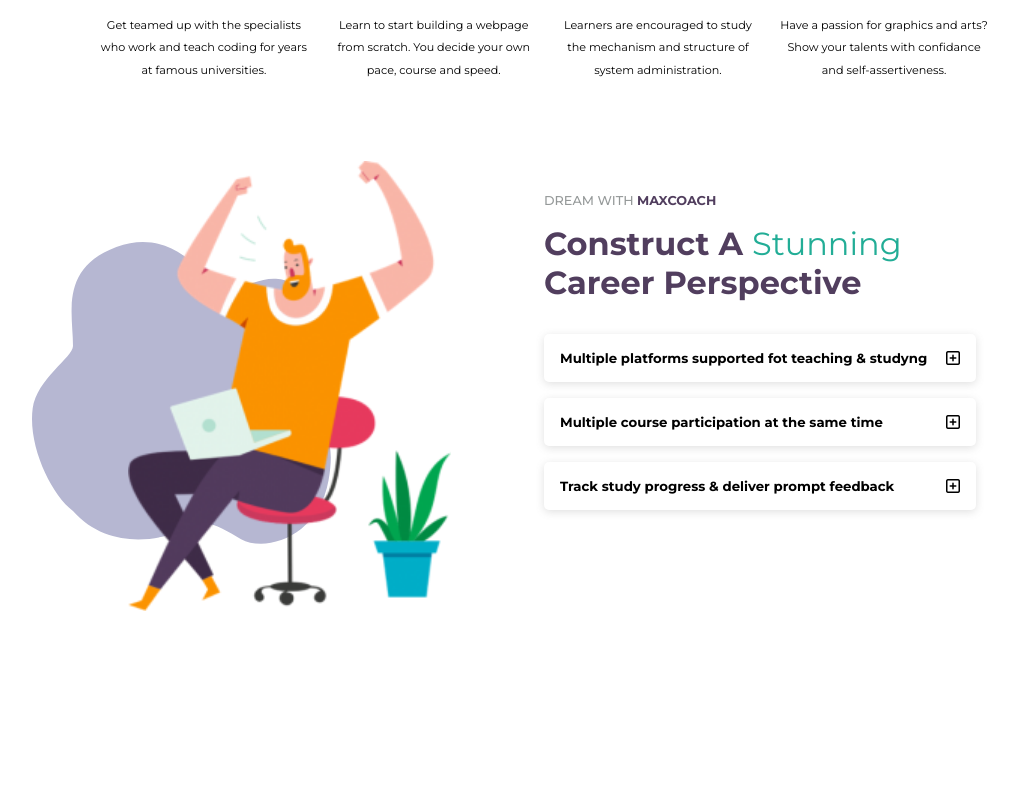
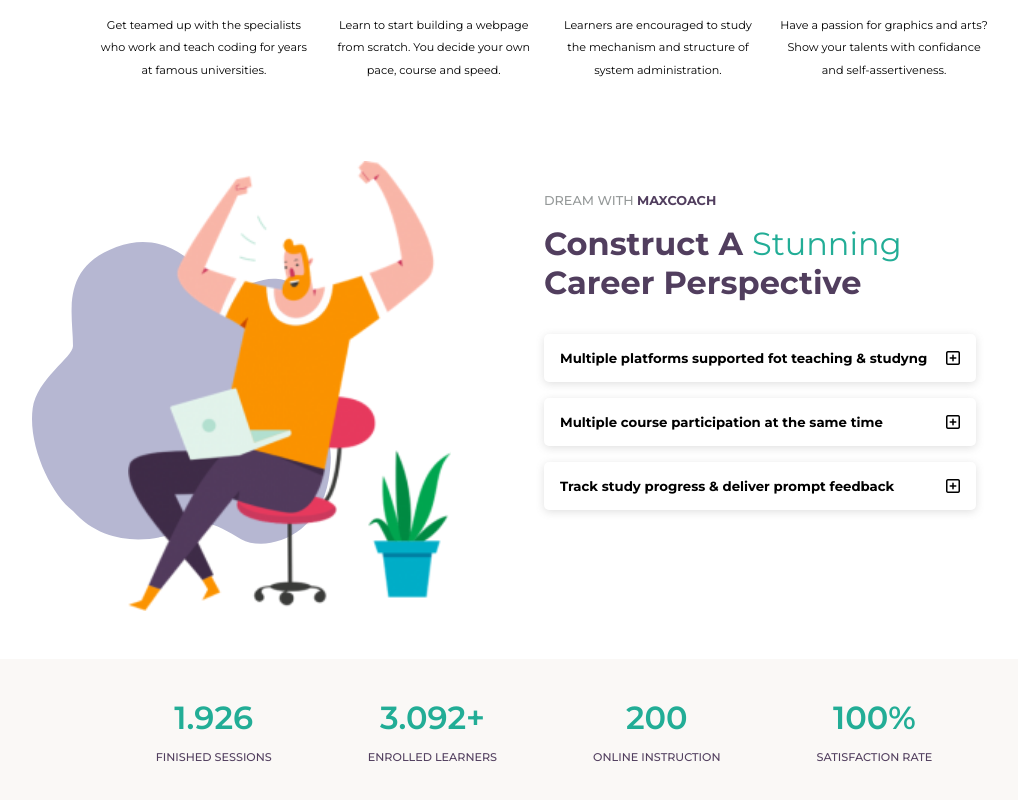
Before and after one commit to AndreaFumagalli4/proj-html-vuejs, a Vue app: page / in a window 1280 px wide. Shown: the part 965-1765 px from the top of the page, without its empty margins (96-1114 px from the left). Before the commit the page ends 1624 px from the top, so only its background shows below. Built offline with nearby package versions, Linux system fonts and the light colour scheme.

Commit message:
add DataComp

```diff
--- a/src/components/MainComponents/AppMain.vue
+++ b/src/components/MainComponents/AppMain.vue
@@ -2,6 +2,8 @@
 import JumboComp from './JumboComp.vue';
 import BuildDreamComp from './BuildDreamComp.vue';
 import CareerProspComp from './CareerProspComp.vue';
+import DataComp from './DataComp.vue';
+
 
 export default {
     name: 'AppMAin',
@@ -10,6 +12,7 @@ export default {
         JumboComp,
         BuildDreamComp,
         CareerProspComp,
+        DataComp,
 
     }
 }
@@ -19,6 +22,7 @@ export default {
     <JumboComp />
     <BuildDreamComp />
     <CareerProspComp />
+    <DataComp />
 </template>
 
 <style lang="scss" scoped>
--- /dev/null
+++ b/src/components/MainComponents/DataComp.vue
@@ -0,0 +1,75 @@
+<script>
+export default {
+    name: 'DataComp',
+
+    data() {
+        return {
+            dataList: [
+                {
+                    number: '1.926',
+                    text: 'finished sessions'
+                },
+                {
+                    number: '3.092+',
+                    text: 'enrolled learners'
+                },
+                {
+                    number: '200',
+                    text: 'online instruction'
+                },
+                {
+                    number: '100%',
+                    text: 'satisfaction rate'
+                },
+            ]
+        }
+    }
+}
+</script>
+
+<template>
+    <section class="data">
+        <div class="container">
+            <ul class="flex">
+                <li v-for="dataEl in dataList">
+                    <p class="num">
+                        {{ dataEl.number }}
+                    </p>
+                    <p class="txt">
+                        {{ dataEl.text }}
+                    </p>
+                </li>
+            </ul>
+        </div>
+    </section>
+</template>
+
+<style lang="scss" scoped>
+    @use '../../styles/partials/variables' as *;
+
+    section.data {
+        background-color: $data-bg-color;
+    }
+
+    div.container ul {
+        justify-content: center;
+        text-align: center;
+
+        li {
+            padding: 3rem;
+        }
+    }
+
+    p.num {
+        color: $detail-color;
+        font-size: 2rem;
+        font-weight: 600;
+        margin-bottom: 1rem;
+    }
+
+    p.txt {
+        text-transform: uppercase;
+        font-weight: 500;
+        color: $titles-color;
+    }
+</style>
--- a/src/styles/partials/_variables.scss
+++ b/src/styles/partials/_variables.scss
@@ -4,6 +4,7 @@ $third-bg-color: #e9e6e3;
 $detail-color: #22ad96;
 $titles-color: #513e5e;
 $subtitles-color: #959999;
+$data-bg-color: #faf8f6;
 
 $titles-fs: 2rem;
 $text-fs: .7rem;
```
